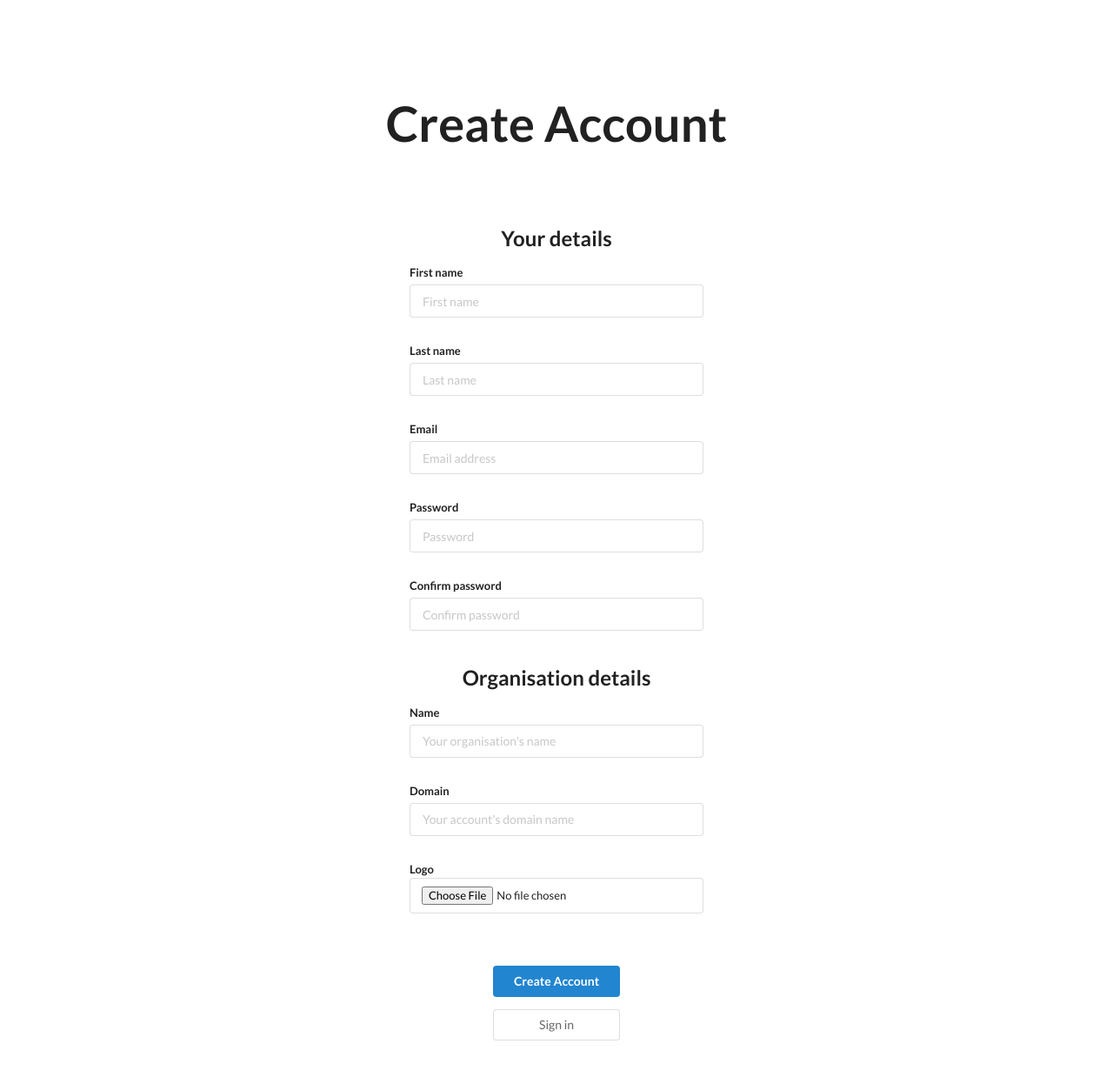
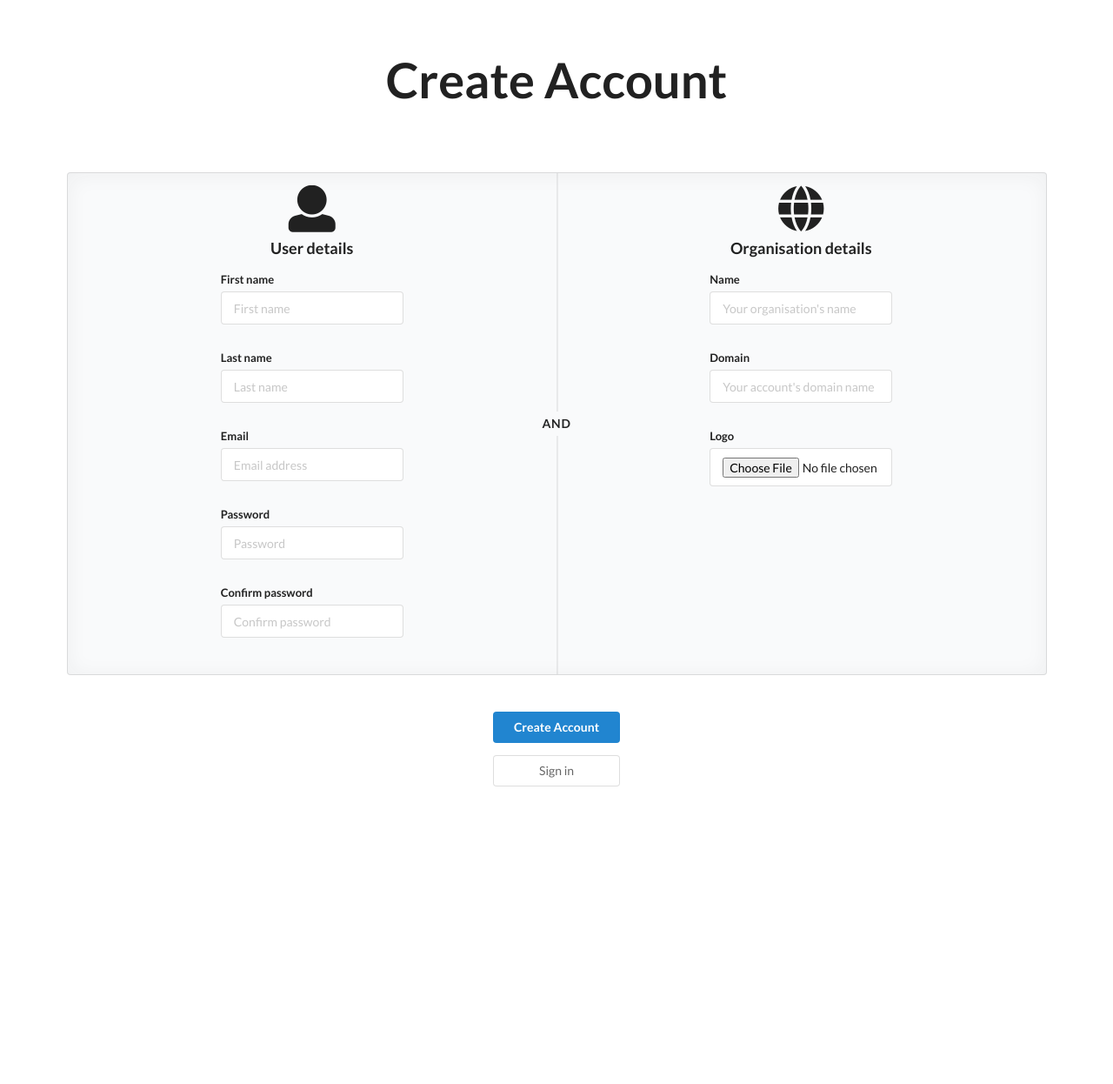
Before and after one commit to Charl1996/churchlife, a FastAPI app: page /account/create in a window 1280 px wide. Shown: the whole page at 87% size. After the commit the page ends 904 px from the top, so only its background shows below. Run offline with FastAPI, Linux system fonts and the light colour scheme; parts of the project's set-up code (start-up, migrations or seed data) failed here and were passed over; some libraries are stand-ins or nearby versions.

Commit message:
Restructure create account page

```diff
--- a/templates/create_account.html
+++ b/templates/create_account.html
@@ -1,67 +1,79 @@
 {% extends "base.html" %}
+{% include "components/toast.html" %}
 
 {% block layout %}
-    <div style="padding: 50px">
+    <div>
         <div class="ui container center aligned">
             <h2 style="padding: 1em; font-size: 4em">Create Account</h2>
             <div>
                 <form id="account_create_form" class="ui form">
-                  <div class="ui container center aligned" style="padding: 1em;">
-                    <div class="ui header large">
-                          <label class="ui container center aligned">Your details</label>
+                    <div class="ui placeholder segment">
+                      <div class="ui two column stackable center aligned grid">
+                        <div class="ui vertical divider">AND</div>
+                        <div class="row">
+                          <div class="column">
+                            <div class="ui icon header">
+                              <i class="user icon"></i>
+                              User details
                             </div>
-                  </div>
-                  <div class="ui container center aligned" style="width: 30%; padding-bottom: 2em">
+                            <div class="ui container center aligned">
+                              <div class="ui container center aligned" style="padding-bottom: 2em">
                                 <div class="field">
                                       <label class="ui container left aligned">First name</label>
                                       <input type="text" name="first-name" placeholder="First name" required>
                                 </div>
                               </div>
-                  <div class="ui container center aligned" style="width: 30%; padding-bottom: 2em">
+                              <div class="ui container center aligned" style="padding-bottom: 2em">
                                 <div class="field">
                                       <label class="ui container left aligned">Last name</label>
                                       <input type="text" name="last-name" placeholder="Last name" required>
                                 </div>
                               </div>
-                  <div class="ui container center aligned" style="width: 30%; padding-bottom: 2em">
+                              <div class="ui container center aligned" style="padding-bottom: 2em">
                                 <div class="field">
                                       <label class="ui container left aligned">Email</label>
                                       <input type="email" name="email" placeholder="Email address" required>
                                 </div>
                               </div>
-                  <div class="ui container center aligned" style="width: 30%; padding-bottom: 2em">
+                              <div class="ui container center aligned" style="padding-bottom: 2em">
                                 <div class="field">
                                       <label class="ui container left aligned">Password</label>
                                       <input id="password" type="password" name="password" placeholder="Password" required>
                                 </div>
                               </div>
-                  <div class="ui container center aligned" style="width: 30%; padding-bottom: 2em">
+                              <div class="ui container center aligned" style="padding-bottom: 2em">
                                 <div class="field">
                                       <label class="ui container left aligned">Confirm password</label>
                                       <input id="password-confirm" type="password" name="confirm-password" placeholder="Confirm password" required>
                                 </div>
                               </div>
-                  <div class="ui container center aligned" style="padding: 1em;">
-                    <div class="ui header large">
-                          <label class="ui container center aligned">Organisation details</label>
                             </div>
                           </div>
-                  <div class="ui container center aligned" style="width: 30%; padding-bottom: 2em">
+                          <div class="column">
+                            <div class="ui icon header">
+                              <i class="world icon"></i>
+                              Organisation details
+                            </div>
+                            <div class="ui container center aligned" style="padding-bottom: 2em">
                               <div class="field">
                                   <label class="ui container left aligned">Name</label>
                                   <input type="text" name="organisation" placeholder="Your organisation's name" required>
                               </div>
                             </div>
-                  <div class="ui container center aligned" style="width: 30%; padding-bottom: 2em">
+                            <div class="ui container center aligned" style="padding-bottom: 2em">
                               <div class="field">
                                 <label class="ui container left aligned">Domain</label>
                                 <input type="text" name="domain" placeholder="Your account's domain name" required>
                               </div>
                             </div>
-                  <div class="ui container center aligned" style="width: 30%; padding-bottom: 2em">
+                            <div class="ui container center aligned" style="padding-bottom: 2em">
                                 <div class="field">
-                          <label class="ui container left aligned">Logo<label>
-                          <input type="file" accept="image/*" />
+                                    <label class="ui container left aligned">Logo</label>
+                                    <input type="file" accept="image/*" >
+                                </div>
+                            </div>
+                          </div>
+                        </div>
                       </div>
                     </div>
                     <div style="padding-top: 2em;">
```
Lines whose indentation alone changed are shown as unchanged.
